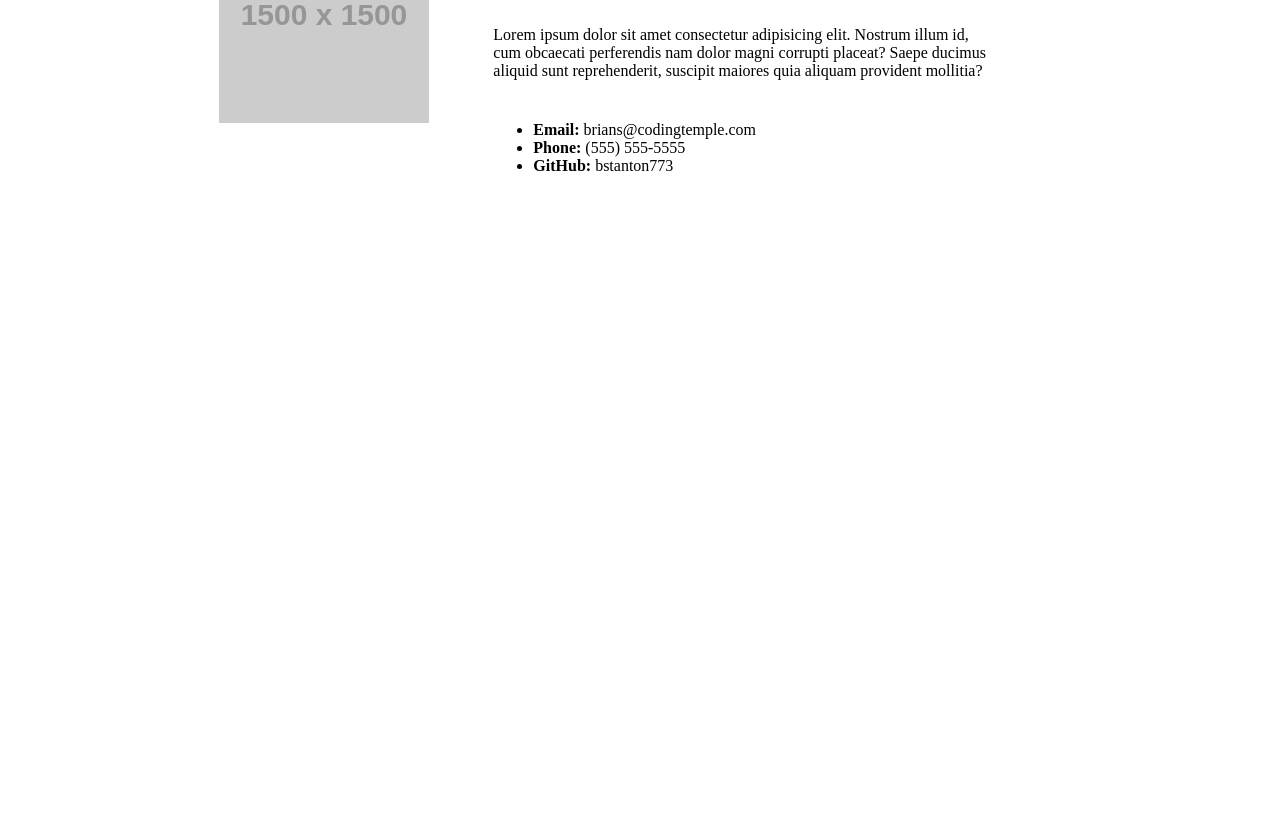
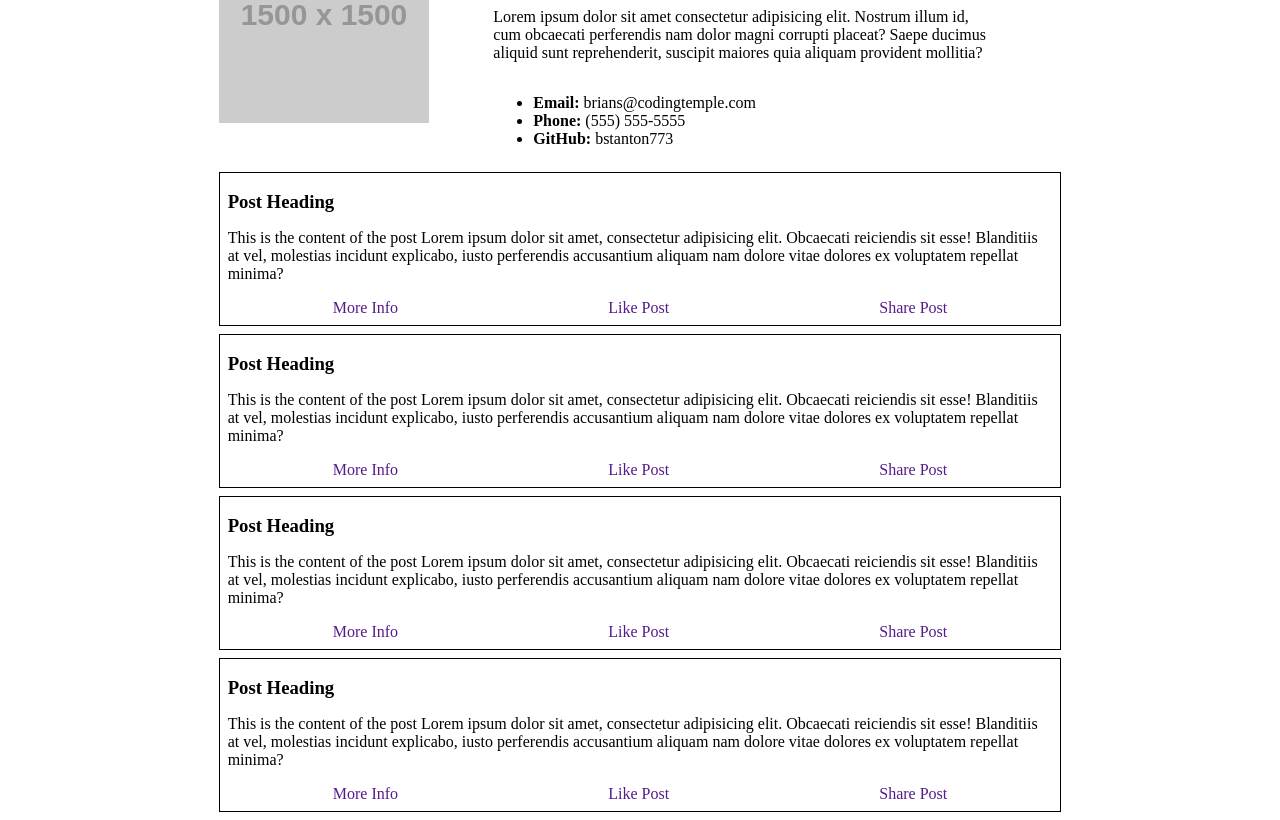
Before and after one commit to bstanton773/kekambas-91_css_grid, a plain HTML site: page index.html in a window 1280 px wide. Shown: the part 176-996 px from the top of the page. Before the commit the page ends 816 px from the top, so only its background shows below. Drawn offline with Linux system fonts and the light colour scheme; placeholder pictures from the web are drawn by us.

Commit message:
Add posts section

```diff
--- a/css/main.css
+++ b/css/main.css
@@ -51,3 +51,26 @@
     color: white;
     text-decoration: none;
 }
+
+.post-card{
+    border: solid black 1px;
+    padding: 1vh;
+    margin: 1vh 0;
+}
+
+.card-title{
+    margin: 10px 0;
+}
+
+.card-links{
+    display: flex;
+    justify-content: space-around;
+}
+
+.card-links > a{
+    text-decoration: none;
+}
+
+.card-links > a:hover{
+    text-decoration: underline;
+}
--- a/index.html
+++ b/index.html
@@ -40,11 +40,48 @@
                     <li><b>GitHub: </b>bstanton773</li>
                 </ul>
             </div>
+        </div>
 
+        <div class="posts">
+            <!-- Single Post Card -->
+            <div class="post-card">
+                <h3 class="card-title">Post Heading</h3>
+                <p class="card-body">This is the content of the post Lorem ipsum dolor sit amet, consectetur adipisicing elit. Obcaecati reiciendis sit esse! Blanditiis at vel, molestias incidunt explicabo, iusto perferendis accusantium aliquam nam dolore vitae dolores ex voluptatem repellat minima?</p>
+                <div class="card-links">
+                    <a href="">More Info</a>
+                    <a href="">Like Post</a>
+                    <a href="">Share Post</a>
+                </div>
+            </div>
+            <div class="post-card">
+                <h3 class="card-title">Post Heading</h3>
+                <p class="card-body">This is the content of the post Lorem ipsum dolor sit amet, consectetur adipisicing elit. Obcaecati reiciendis sit esse! Blanditiis at vel, molestias incidunt explicabo, iusto perferendis accusantium aliquam nam dolore vitae dolores ex voluptatem repellat minima?</p>
+                <div class="card-links">
+                    <a href="">More Info</a>
+                    <a href="">Like Post</a>
+                    <a href="">Share Post</a>
+                </div>
+            </div>
+            <div class="post-card">
+                <h3 class="card-title">Post Heading</h3>
+                <p class="card-body">This is the content of the post Lorem ipsum dolor sit amet, consectetur adipisicing elit. Obcaecati reiciendis sit esse! Blanditiis at vel, molestias incidunt explicabo, iusto perferendis accusantium aliquam nam dolore vitae dolores ex voluptatem repellat minima?</p>
+                <div class="card-links">
+                    <a href="">More Info</a>
+                    <a href="">Like Post</a>
+                    <a href="">Share Post</a>
+                </div>
+            </div>
+            <div class="post-card">
+                <h3 class="card-title">Post Heading</h3>
+                <p class="card-body">This is the content of the post Lorem ipsum dolor sit amet, consectetur adipisicing elit. Obcaecati reiciendis sit esse! Blanditiis at vel, molestias incidunt explicabo, iusto perferendis accusantium aliquam nam dolore vitae dolores ex voluptatem repellat minima?</p>
+                <div class="card-links">
+                    <a href="">More Info</a>
+                    <a href="">Like Post</a>
+                    <a href="">Share Post</a>
+                </div>
+            </div>
 
         </div>
-
-        <div class="posts"></div>
     </div>
 </body>
 </html>
```
